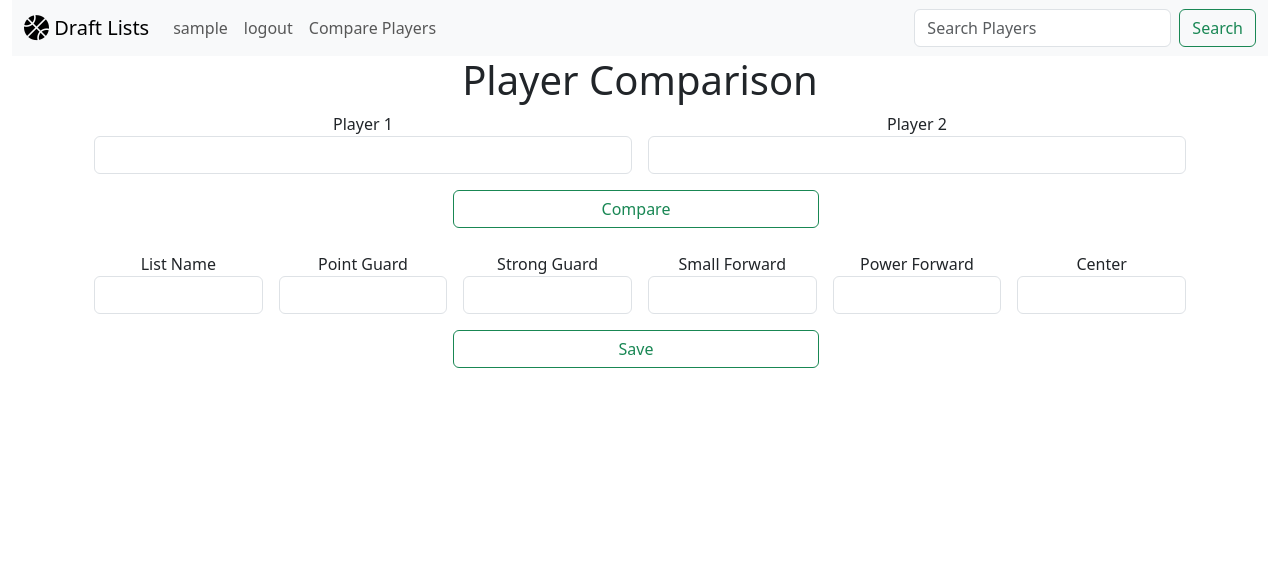
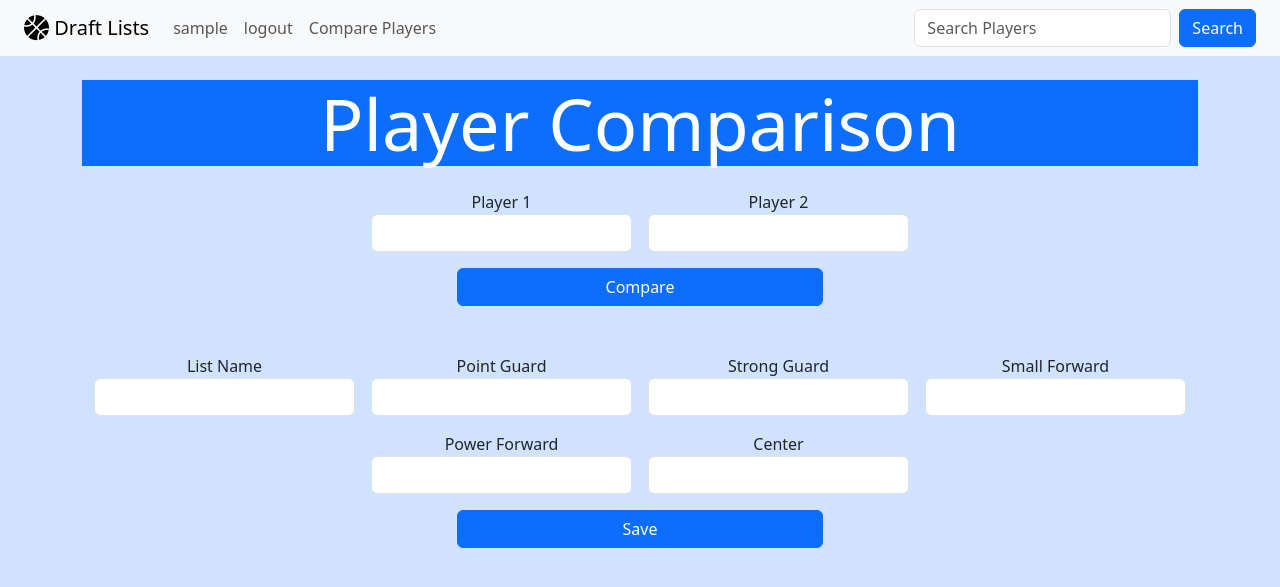
Before and after one commit to cshellen1/fantasy-draft-list, a Flask app: page /player/comparison in a window 1280 px wide. Shown: the top 587 px of the page. Run offline with Flask 3, Linux system fonts and the light colour scheme; the visitor is signed in with stand-in values (Sample User, id 1); lists and menus that the app fills with data are empty; parts of the project's set-up code (start-up, migrations or seed data) failed here and were passed over; some libraries are stand-ins or nearby versions.

Commit message:
added mre styling. added a fix for searching players with accented names. fixed the localdb data check to make sure the data is from the most recent past season and update the data if its not

```diff
--- a/app.py
+++ b/app.py
@@ -1,5 +1,5 @@
 """Draft List application."""
-import requests, random
+import requests, random, datetime
 import pdb, os
 from flask import Flask, request, render_template, redirect, flash, session, jsonify
 from flask_debugtoolbar import DebugToolbarExtension
@@ -40,34 +40,59 @@ def make_dbplayers(players):
             blocks=player['BLK'],
             field_goal_percent=player['field_percent'],
             three_percent=player['three_percent'],
-            minutes_played=player['minutes_played'])
+            minutes_played=player['minutes_played'],
+            season=player['season'])
 
         db.session.add(dbplayer)
 
+curr_date = datetime.date.today()
 
-def add_player_data():
+def delete_old_player_data():
+    """deletes previous years data"""
+
+    db.session.query(Player).filter(Player.season == curr_date.year - 1).delete()
+    db.session.query(List).delete()
+    db.session.query(PlayerList).delete()
+
+    return
+
+def update_player_data():
     """Retrieve the API data (player stats) and add all the player stats to local db.
     Need to call this function manually in order to seed the players table."""
 
-    r = requests.get(f"https://nba-stats-db.herokuapp.com/api/playerdata/season/2023")
+    r = requests.get(f"https://nba-stats-db.herokuapp.com/api/playerdata/season/{curr_date.year}")
     resp = r.json()
     players = resp['results']
-    make_dbplayers(players)
-    # resp contains 100 players per response
-    while resp['next']:
-        r = requests.get(resp['next'])
-        resp = r.json()
-        players = resp['results']
+
+    # this checks to make sure the api returned the player data in the response
+    if len(players) == 0:
+        return
+
+    else:
         make_dbplayers(players)
+        # resp contains 100 players per response
+        while resp['next']:
+            r = requests.get(resp['next'])
+            resp = r.json()
+            players = resp['results']
+            make_dbplayers(players)
 
-    db.session.commit()
+        delete_old_player_data()
 
-    return
+        db.session.commit()
+
+        return
+
 
 def data_check():
-    """check to see if there is currently data in the local database and if not add the data"""
+    """checks to see if there is currently data from the last season in the local database and if not add the data from the most recent previous season ans delete the data from the oldest season in the local database"""
+
     if Player.query.count() == 0:
-        add_player_data()
+        update_player_data()
+        return
+
+    elif curr_date.year > db.session.query(Player.season).first()[0]:
+        update_player_data()
         return
 
 data_check()
@@ -94,7 +119,7 @@ def get_random(num_records, model):
 def show_home():
     """Shows home page"""
 
-    lists = get_random(6, List)
+    lists = get_random(8, List)
 
     return render_template("home.html", lists=lists)
 
@@ -216,7 +241,7 @@ def show_player_search_details():
         return render_template("players.html", players=players)
     else:
 
-        players = get_random(6, Player)
+        players = get_random(12, Player)
 
         return render_template("players.html", players=players)
 
@@ -254,15 +279,23 @@ def compare_players():
         pf_id = pf[0]
         c_id = c[0]
         user_id = session["USER_ID"]
-        list = List(name=name, pg_id=pg_id, sg_id=sg_id, sf_id=sf_id, pf_id=pf_id, c_id=c_id, user_id=user_id)
 
-        db.session.add(list)
-        db.session.commit()
+        if len(set([pg_id,sg_id,sf_id,pf_id,c_id])) < 5:
+            flash('Please select 5 different players', 'danger')
 
-        list.add_to_playerlists()
+            return redirect("/player/comparison")
+
+        else:
+
+            list = List(name=name, pg_id=pg_id, sg_id=sg_id, sf_id=sf_id, pf_id=pf_id, c_id=c_id, user_id=user_id)
+
+            db.session.add(list)
+            db.session.commit()
+
+            list.add_to_playerlists()
 
 
-        return redirect(f"/user/{user_id}/details")
+            return redirect(f"/user/{user_id}/details")
 
     return render_template("compare.html", form1=form1, form2=form2)
 
--- a/forms.py
+++ b/forms.py
@@ -1,5 +1,5 @@
 from flask_wtf import FlaskForm
-from wtforms import StringField, PasswordField, EmailField, TextAreaField, SelectField, SearchField
+from wtforms import StringField, PasswordField, EmailField, SelectField
 from wtforms.validators import InputRequired
 
 
@@ -21,7 +21,7 @@ class LoginForm(FlaskForm):
 class ComparePlayerForm(FlaskForm):
     """form to enter players to compare"""
 
-    player1 = SelectField("Player 1", validators=[InputRequired()], description="test", id="player1")
+    player1 = SelectField("Player 1", validators=[InputRequired()], id="player1")
     player2 = SelectField("Player 2", validators=[InputRequired()], id="player2")
 
 class ListForm(FlaskForm):
--- a/models.py
+++ b/models.py
@@ -110,6 +110,7 @@ class Player(db.Model):
     field_goal_percent = db.Column(db.Float(3))
     three_percent = db.Column(db.Float(3))
     minutes_played = db.Column(db.Integer)
+    season = db.Column(db.Integer)
 
     def serialize(self):
         """method for serializing player objects"""
--- a/static/script.js
+++ b/static/script.js
@@ -1,8 +1,8 @@
 function makePlayerCardHtml(player) {
-  return `<div class="col col-4">
-            <div class='card' style='width: 18rem;'>
+  return `<div class="col col-4 d-flex justify-content-center">
+            <div class='card text-bg-secondary' style='width: 18rem;'>
+              <h5 class='card-title text-center mt-2'>${player.name}, ${player.team}</h5>
               <ul class='list-group list-group-flush'>
-                <li class='list-group-item'>${player.name} ${player.team}</li>
                 <li class='list-group-item'> Season: 2023</li>
                 <li class='list-group-item'> Total Points: ${player.points}</li>
                 <li class='list-group-item'> Field Goal %: ${player.field_goal_percent}</li>
--- a/templates/compare.html
+++ b/templates/compare.html
@@ -1,11 +1,11 @@
 {% extends "index.html" %} {% block title %}players{% endblock %} {% block
 content %}
+<h1 class="text-center display-2 my-4 text-bg-primary">Player Comparison</h1>
 <div class="container text-center">
-  <h1 class="diplay-1">Player Comparison</h1>
-    <form class="row g-3" role="search" id="compare-player-form">
+    <form class="row g-3 justify-content-center" role="search" id="compare-player-form">
         {{ form1.hidden_tag() }} {% for field in form1 if field.widget.input_type
         !='hidden'%}
-          <div class="col">
+          <div class="col-3">
           {{field.label}}
           {{field(class_='form-control')}}
           {% for err in field.errors%}
@@ -14,17 +14,17 @@ content %}
         </div>
         {% endfor %}
         <div class="row g-2 justify-content-center">
-          <button class="btn btn-outline-success col-4">Compare</button>
+          <button class="btn btn-primary col-4">Compare</button>
         </div>
     </form>
     <br />
     <div class="row justify-content-center" id="player-cards">
       <!-- Player cards for comparison will go here  -->
     </div>
-    <form class="row g-3" role="search" id="list-form">
+    <form class="row g-3 justify-content-center my-2" role="search" id="list-form">
         {{ form2.hidden_tag() }}
         {% for field in form2 if field.widget.input_type !='hidden'%}
-        <div class="col-2">
+        <div class="col-3">
         {{field.label}} {{field(class_='form-control me-2')}} {% for err in
         field.errors%}
         <small class="form-text text-danger"> {{err}} </small>
@@ -32,7 +32,7 @@ content %}
         </div>
         {% endfor %}
         <div class="row g-2 justify-content-center">
-        <button formmethod="POST" type="submit" class="col-4 btn btn-outline-success">Save</button>
+        <button formmethod="POST" type="submit" class="col-4 btn btn-primary">Save</button>
         </div>
     </form>
 </div>
--- a/templates/index.html
+++ b/templates/index.html
@@ -9,8 +9,8 @@
     integrity="sha384-T3c6CoIi6uLrA9TneNEoa7RxnatzjcDSCmG1MXxSR1GAsXEV/Dwwykc2MPK8M2HN" crossorigin="anonymous" />
 </head>
 
-<body>
-  <div class="container-fluid sticky-top">
+<body class="bg-primary-subtle">
+  <div class="container-fluid sticky-top bg-light">
     <nav class="navbar navbar-expand-lg bg-body-tertiary">
       <div class="container-fluid">
         <a class="navbar-brand" href="/">
@@ -37,7 +37,7 @@
           </ul>
           <form class="d-flex" role="search" action="/player/details">
             <input class="form-control me-2" type="search" placeholder="Search Players" name="q" />
-            <button class="btn btn-outline-success">
+            <button class="btn btn-primary">
               Search
             </button>
           </form>
--- a/templates/players.html
+++ b/templates/players.html
@@ -1,11 +1,11 @@
 {% extends "index.html" %} {% block title %}players{% endblock %} {% block
 content %}
 
-<div class="row g-3 justify-content-evenly">
+<div class="row g-3 justify-content-center mt-4">
   {% for player in players %}
   <div class="col col-3 mx-1">
-    <div class="card" style="width: 18rem">
-      <h5 class="card-title text-center">{{player.name}} {{player.team}}</h5>
+    <div class="card text-bg-secondary" style="width: 18rem">
+      <h5 class="card-title text-center mt-2">{{player.name}}, {{player.team}}</h5>
       <ul class="list-group list-group-flush">
         <li class="list-group-item">Total Points: {{player.points}}</li>
         {% if player.field_goal_percent is float %}
```
Also changed, not shown: templates/home.html (+7 -7 lines), templates/user-profile.html (+5 -5 lines), README.md (renamed from static/README.md).
